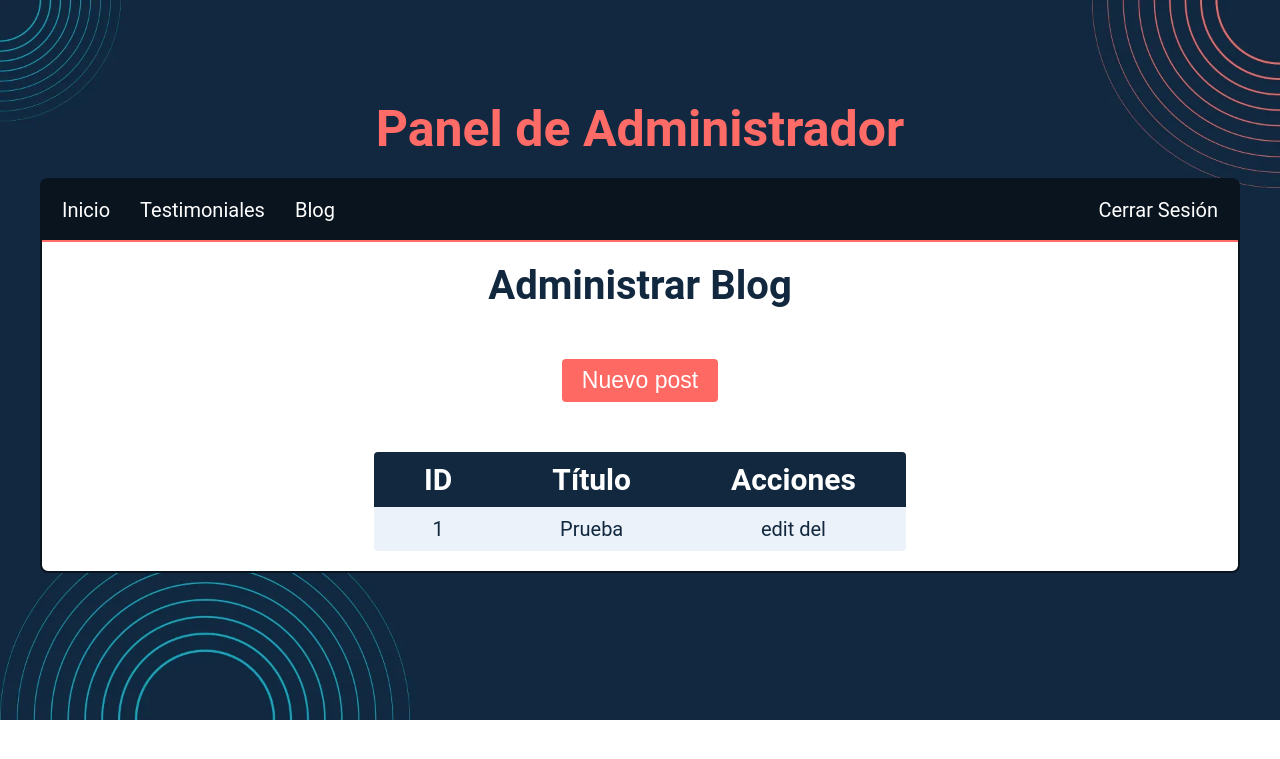
After one commit to AntoDevLive/FarmaLiberty, a PHP site: page /FarmaLiberty/admin/blog-admin.php in a window 1280 px wide. The commit adds this page. Shown: the top 759 px of the page. Run offline with PHP 8.4, Linux system fonts and the light colour scheme.

Commit message:
creación vista blog panel admin

```diff
--- /dev/null
+++ b/admin/blog-admin.php
@@ -0,0 +1,10 @@
+<?php require '../funciones.php';
+
+$conexion = conexionDB('localhost', 'root', '');
+
+
+
+
+
+
+require '../views/blog-admin.view.php';
--- a/build/css/app.css
+++ b/build/css/app.css
@@ -777,6 +777,43 @@ footer {
   background-color: #ffa29f;
 }
 
+table {
+  border-collapse: collapse;
+  border-radius: 4px;
+  background-color: #ebf2f9;
+  overflow: hidden;
+}
+
+th {
+  font-size: 30px;
+  background-color: #11283f;
+  color: #fff;
+}
+
+td {
+  font-size: 20px;
+  color: #11283f;
+}
+
+th, td {
+  padding: 10px 50px;
+  text-align: center;
+}
+
+.crear-post {
+  font-size: 23px;
+  padding: 8px 20px;
+  background-color: #ff6964;
+  color: #fff;
+  border: none;
+  cursor: pointer;
+  transition: 0.3s;
+  border-radius: 4px;
+}
+.crear-post:hover {
+  filter: brightness(1.3);
+}
+
 /* Utilities */
 *,
 *::before,
--- /dev/null
+++ b/src/scss/admin/_blog.scss
@@ -0,0 +1,39 @@
+@use '../utilities/variables' as v;
+
+table {
+    border-collapse: collapse;
+    border-radius: 4px;
+    background-color: v.$blanco;
+    overflow: hidden;
+}
+
+th {
+    font-size: 30px;
+    background-color: v.$color-principal;
+    color: #fff;
+}
+
+td {
+    font-size: 20px;
+    color: v.$color-principal;
+}
+
+th,td {
+    padding: 10px 50px;
+    text-align: center;
+}
+
+.crear-post {
+    font-size: 23px;
+    padding: 8px 20px;
+    background-color: #ff6964;
+    color: #fff;
+    border: none;
+    cursor: pointer;
+    transition: .3s;
+    border-radius: 4px;
+
+    &:hover {
+        filter: brightness(1.3);
+    }
+}
--- a/src/scss/app.scss
+++ b/src/scss/app.scss
@@ -13,6 +13,7 @@
 /* Admin */
 @import 'admin/panel';
 @import 'admin/testimoniales';
+@import 'admin/blog';
 
 /* Utilities */
 @import 'utilities/generales';
--- /dev/null
+++ b/views/blog-admin.view.php
@@ -0,0 +1,30 @@
+<?php require '../templates/header-panel.php' ?>
+
+
+    <div class="panel">
+        <?php require '../templates/nav-panel.php' ?>
+
+        <div class="panel-body">
+            <h2>Administrar Blog</h2>
+            <button class="crear-post">Nuevo post</button>
+
+            <table>
+                <thead>
+                    <th>ID</th>
+                    <th>Título</th>
+                    <th>Acciones</th>
+                </thead>
+                <tr>
+                    <td>1</td>
+                    <td>Prueba</td>
+                    <td>edit del</td>
+                </tr>
+            </table>
+
+        </div>
+
+    </div>
+
+    </body>
+
+    </html>
--- a/views/testimoniales.view.php
+++ b/views/testimoniales.view.php
@@ -10,7 +10,7 @@
     <?php require '../templates/nav-panel.php' ?>
 
     <div class="panel-body">
-        <h2>Administracion de testimoniales</h2>
+        <h2>Administrar testimoniales</h2>
         <form id="form-filtro" action="testimoniales.php" method="get">
             <select name="filtro" id="select-testimoniales">
                 <?php if($filtro == 'pendiente'): ?>
```
Also changed, not shown: src/scss/admin/_testimoniales.scss (line endings or trailing spaces), 1 other file.
